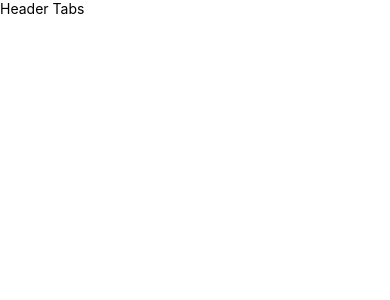
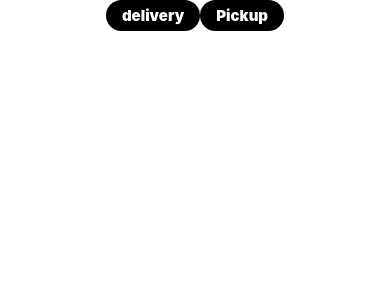
Before and after one commit to tymiles003/Uber-Eats-Clone, a React Native app: screen / in a window 390 px wide. Shown: the top 300 px of the page. Built offline with nearby package versions, Linux system fonts and the light colour scheme.

Commit message:
creating delivery and pick up button:

```diff
--- a/screens/components/HeaderTabs.js
+++ b/screens/components/HeaderTabs.js
@@ -1,10 +1,25 @@
 import React from 'react'
-import { View, Text } from 'react-native'
+import { View, TouchableOpacity, Text } from 'react-native'
 
 export default function HeaderTabs() {
     return (
-        <View>
-            <Text>Header Tabs</Text>
+        <View style={{ flexDirection: 'row', alignSelf: 'center' }}>
+            <HeaderButton text='delivery' />
+            <HeaderButton text='Pickup' />
         </View>
     )
 }
+
+const HeaderButton = (props) => (
+    <TouchableOpacity style={{
+        backgroundColor: 'black',
+        paddingVertical: 6,
+        paddingHorizontal: 16,
+        borderRadius: 30
+    }}
+    >
+        <Text style={{ color: 'white', fontSize: 15, fontWeight: '900' }}>
+            {props.text}
+        </Text>
+    </TouchableOpacity>
+);
```
